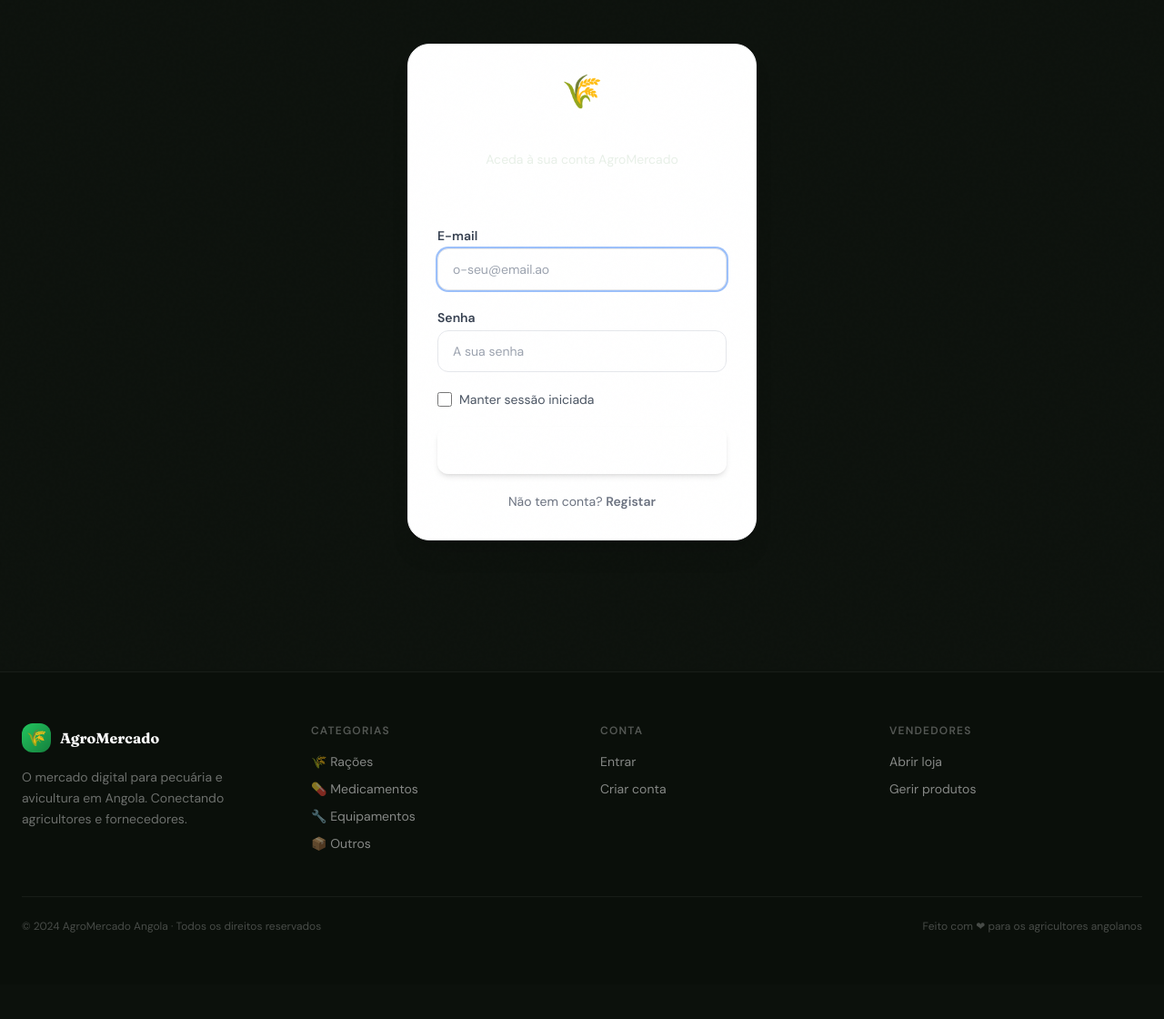
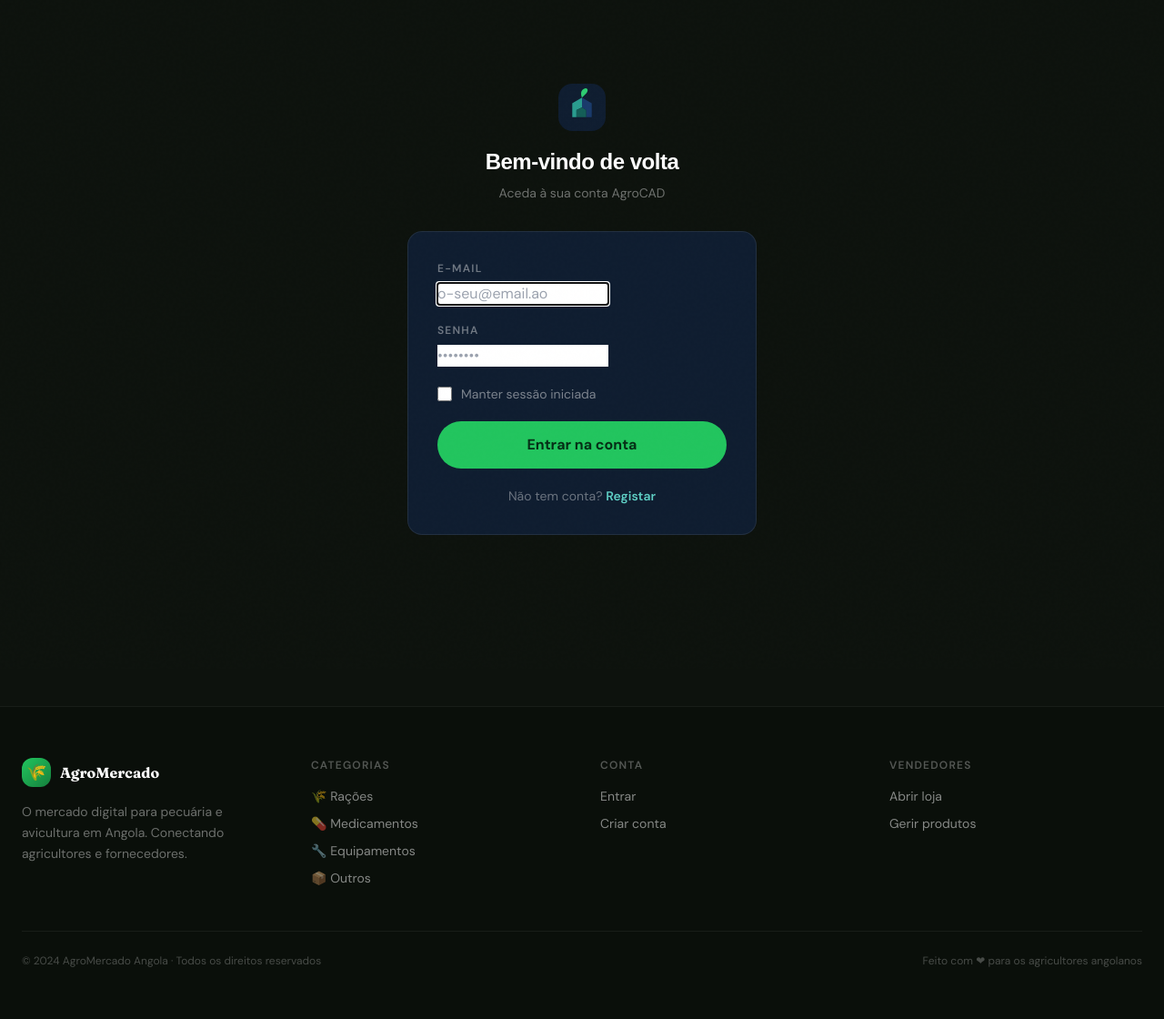
Before and after one commit to kikanegaspar-ui/passafacil, a Flask app: page /auth/login in a window 1280 px wide. Shown: the part 65-1185 px from the top of the page at 91% size. Before the commit the page ends 1090 px from the top, so only its background shows below. Run offline with Flask 3, Linux system fonts and the light colour scheme; some libraries are stand-ins or nearby versions.

Commit message:
Update login.html

```diff
--- a/app/templates/auth/login.html
+++ b/app/templates/auth/login.html
@@ -1,53 +1,41 @@
 {% extends "base.html" %}
-{% block title %}Entrar — AgroMercado{% endblock %}
+{% block title %}Entrar — AgroCAD{% endblock %}
+{% block content %}
+<div class="min-h-[85vh] flex items-center justify-center px-4 py-16">
+  <div class="w-full max-w-sm">
+    <div class="text-center mb-8">
+      <svg width="52" height="52" viewBox="0 0 34 34" fill="none" class="mx-auto mb-4">
+        <rect width="34" height="34" rx="10" fill="url(#alg)"/>
+        <path d="M10 24 L10 14 L17 10 L17 17 L13 19 L13 24Z" fill="#2a9d8f"/>
+        <path d="M17 10 L24 14 L24 24 L20 24 L20 19 L17 17Z" fill="#1a3a6b"/>
+        <path d="M13 19 L17 17 L20 19 L20 24 L13 24Z" fill="#145e57"/>
+        <path d="M17 10 C17 10 15 6 18 4 C21 2 22 5 20 7 C19 8 18 9 17 10Z" fill="#2ecc71"/>
+        <defs><linearGradient id="alg" x1="0" y1="0" x2="34" y2="34"><stop offset="0%" stop-color="#0f1d30"/><stop offset="100%" stop-color="#162640"/></linearGradient></defs>
+      </svg>
+      <h1 style="font-family:'Plus Jakarta Sans',sans-serif;font-weight:800;font-size:1.5rem;color:white;letter-spacing:-.02em;">Bem-vindo de volta</h1>
+      <p class="text-sm mt-1.5" style="color:rgba(255,255,255,.4);">Aceda à sua conta AgroCAD</p>
+    </div>
 
-{% block content %}
-<div class="min-h-[80vh] flex items-center justify-center px-4 py-12">
-  <div class="w-full max-w-sm">
-
-    <div class="bg-white rounded-3xl shadow-xl border border-gray-100 overflow-hidden">
-
-      <!-- Header -->
-      <div class="bg-gradient-to-br from-forest-700 to-forest-800 px-8 py-8 text-center">
-        <div class="text-4xl mb-2">🌾</div>
-        <h1 class="font-display text-2xl text-white font-bold">Bem-vindo de volta</h1>
-        <p class="text-forest-300 text-sm mt-1">Aceda à sua conta AgroMercado</p>
-      </div>
-
-      <form method="POST" action="{{ url_for('auth.login') }}" class="px-8 py-8 space-y-5" novalidate>
-
+    <div class="rounded-2xl p-8" style="background:#0f1d30;border:1px solid rgba(255,255,255,.08);">
+      <form method="POST" action="{{ url_for('auth.login') }}" class="space-y-5" novalidate>
         <div>
-          <label for="email" class="block text-sm font-semibold text-gray-700 mb-1">E-mail</label>
-          <input type="email" id="email" name="email" value="{{ email }}"
-                 required autofocus autocomplete="email"
-                 class="w-full border border-gray-200 rounded-xl px-4 py-3 text-sm focus:outline-none focus:ring-2 focus:ring-forest-400 transition-shadow"
-                 placeholder="o-seu@email.ao" />
+          <label for="email" class="block text-xs font-semibold uppercase tracking-widest mb-2" style="color:rgba(255,255,255,.4);letter-spacing:.1em;">E-mail</label>
+          <input type="email" id="email" name="email" value="{{ email }}" required autofocus autocomplete="email"
+                 class="input-field" placeholder="o-seu@email.ao"/>
         </div>
-
         <div>
-          <div class="flex items-center justify-between mb-1">
-            <label for="password" class="text-sm font-semibold text-gray-700">Senha</label>
-          </div>
-          <input type="password" id="password" name="password"
-                 required autocomplete="current-password"
-                 class="w-full border border-gray-200 rounded-xl px-4 py-3 text-sm focus:outline-none focus:ring-2 focus:ring-forest-400 transition-shadow"
-                 placeholder="A sua senha" />
+          <label for="password" class="block text-xs font-semibold uppercase tracking-widest mb-2" style="color:rgba(255,255,255,.4);letter-spacing:.1em;">Senha</label>
+          <input type="password" id="password" name="password" required autocomplete="current-password"
+                 class="input-field" placeholder="••••••••"/>
         </div>
-
-        <div class="flex items-center gap-2">
-          <input type="checkbox" id="remember" name="remember" value="1"
-                 class="w-4 h-4 rounded text-forest-600 focus:ring-forest-400 border-gray-300 cursor-pointer" />
-          <label for="remember" class="text-sm text-gray-600 cursor-pointer">Manter sessão iniciada</label>
+        <div class="flex items-center gap-2.5">
+          <input type="checkbox" id="remember" name="remember" value="1" class="w-4 h-4 rounded accent-teal-500 cursor-pointer"/>
+          <label for="remember" class="text-sm cursor-pointer" style="color:rgba(255,255,255,.45);">Manter sessão iniciada</label>
         </div>
-
-        <button type="submit"
-                class="w-full bg-forest-600 hover:bg-forest-700 active:bg-forest-800 text-white font-bold py-3.5 rounded-xl transition-colors shadow-md">
-          Entrar
-        </button>
-
-        <p class="text-center text-sm text-gray-500">
+        <button type="submit" class="btn-primary w-full py-3.5 mt-2">Entrar na conta</button>
+        <p class="text-center text-sm" style="color:rgba(255,255,255,.38);">
           Não tem conta?
-          <a href="{{ url_for('auth.register') }}" class="text-forest-600 font-semibold hover:underline">Registar</a>
+          <a href="{{ url_for('auth.register') }}" class="font-semibold transition-colors" style="color:#5ecec4;" onmouseover="this.style.color='#2a9d8f';" onmouseout="this.style.color='#5ecec4';">Registar</a>
         </p>
       </form>
     </div>
```
